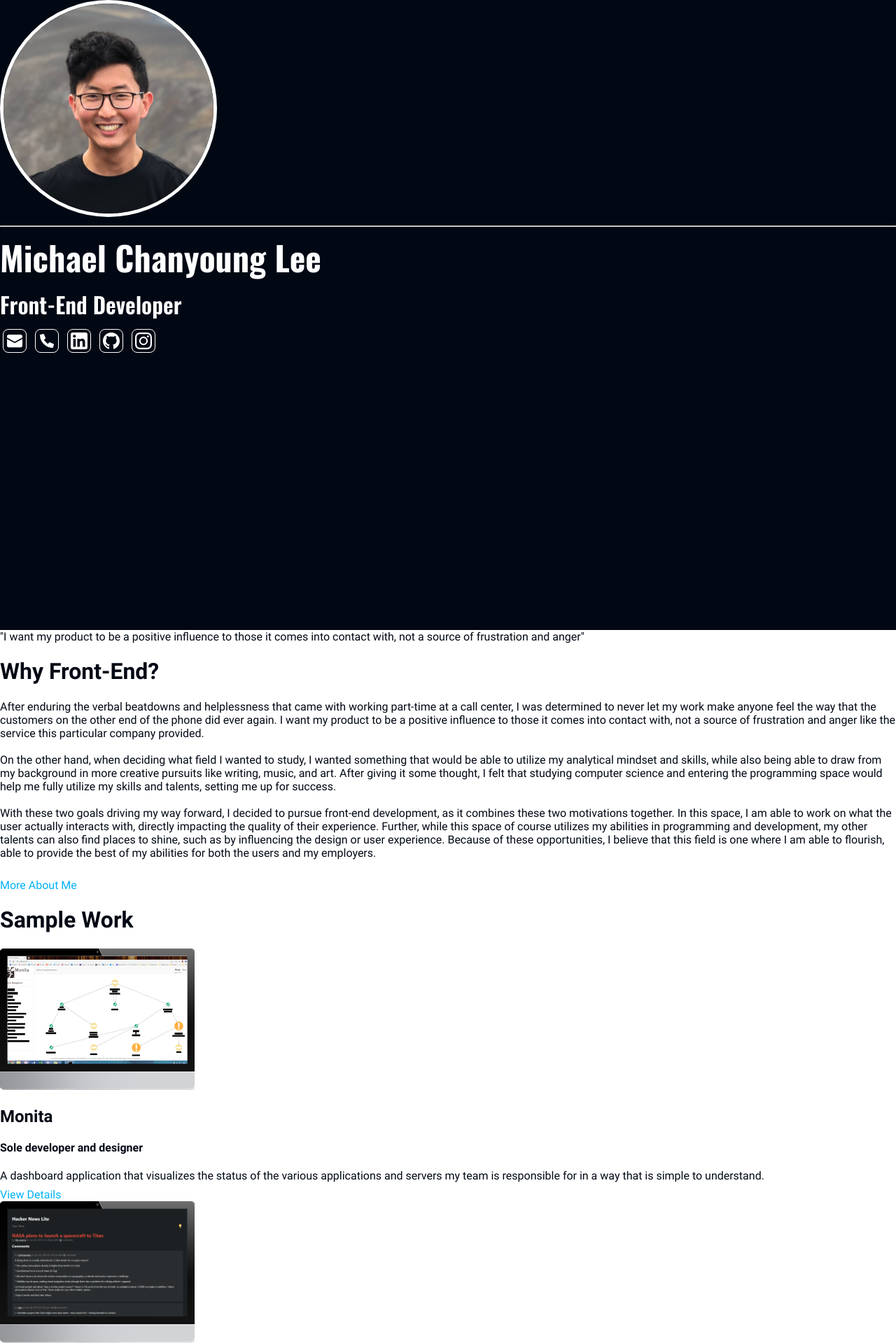
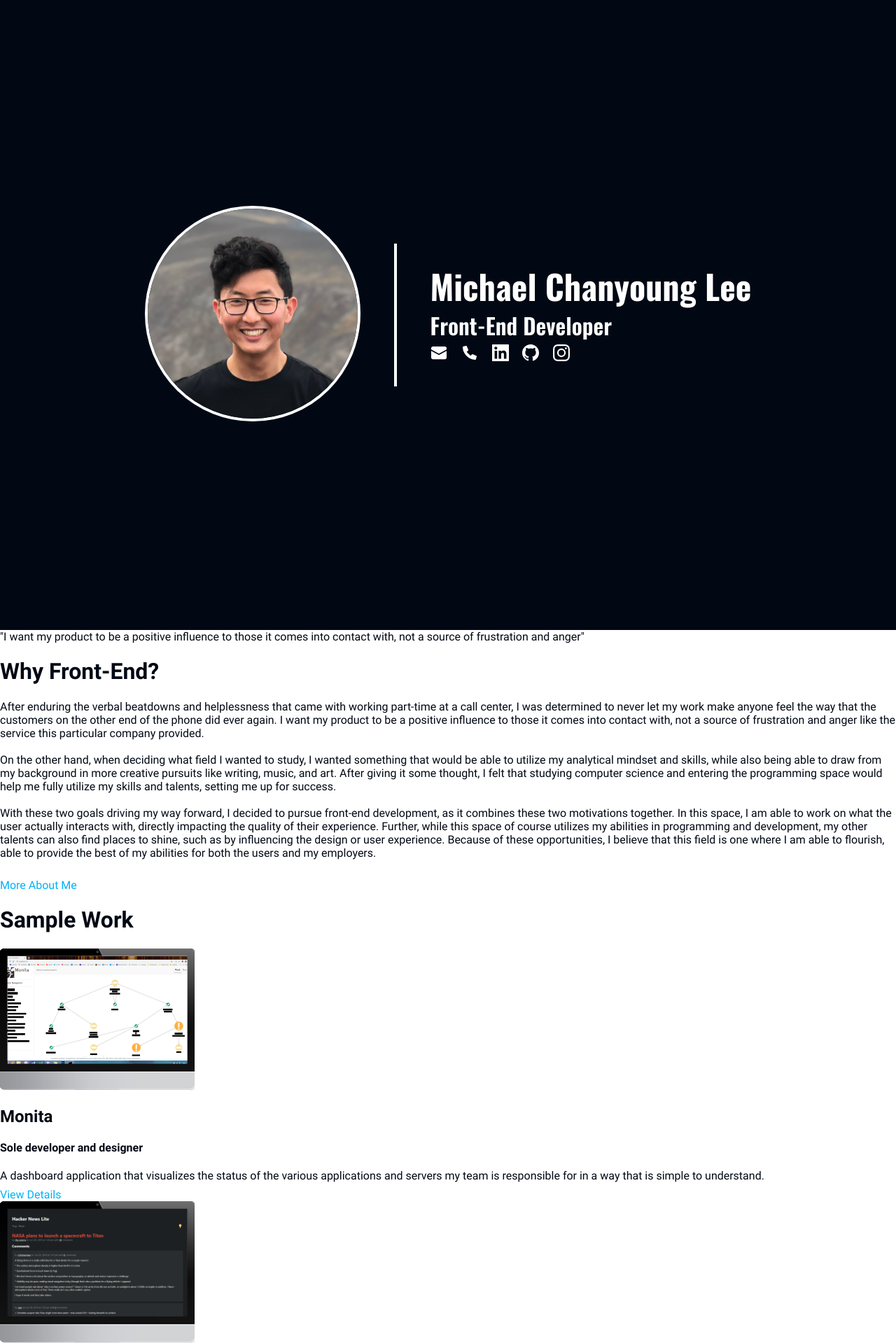
Before and after one commit to mlee-chanyoung/mlee-chanyoung.github.io, a Jekyll site: the page built from index.html, in a window 1280 px wide. Shown: the top 1920 px of the page at 70% size. Built offline with Jekyll 4.4.1, drawn with Linux system fonts in a browser that asks for light colours.

Commit message:
Add styling for homepage intro slice

```diff
--- a/_sass/utilities/_typography.scss
+++ b/_sass/utilities/_typography.scss
@@ -1,4 +1,5 @@
 @import 'utilities/fonts';
+@import 'utilities/mixins';
 @import 'utilities/variables';
 
 p {
@@ -14,13 +15,22 @@ a {
   margin: 0 0 $spacing-1 0;
   font-family: 'Oswald';
   font-weight: 600;
+  line-height: 1.2;
 
   &--primary {
-    font-size: $spacing-6;
+    font-size: $spacing-4;
     font-weight: 700;
+
+    @include for-screen-size(tablet-and-up) {
+      font-size: $spacing-6;
+    }
   }
 
   &--secondary {
-    font-size: $spacing-4;
+    font-size: $spacing-3;
+
+    @include for-screen-size(tablet-and-up) {
+      font-size: $spacing-4;
+    }
   }
 }
--- a/css/home.scss
+++ b/css/home.scss
@@ -1,22 +1,50 @@
 ---
 ---
 
+@import 'utilities/mixins';
 @import 'utilities/typography';
 @import 'utilities/variables';
 @import 'icon';
 
 .Home {
   &-headshot {
-    width: 300px;
+    border: $spacing-half solid $white;
+    border-radius: 50%;
+    width: 200px;
     height: auto;
-    border: 5px solid $white;
-    border-radius: 50%;
+
+    @include for-screen-size(tablet-and-up) {
+      width: 300px;
+    }
   }
 
   &-intro {
+    display: flex;
+    align-items: center;
+    flex-direction: column;
+    justify-content: center;
+
     background-color: $base-color;
     height: 100vh;
     color: $white;
+    text-align: center;
+
+    @include for-screen-size(tablet-wide-and-up) {
+      flex-direction: row;
+      text-align: left;
+    }
+
+    hr {
+      margin: $spacing-3 0;
+      width: 50%;
+      border: 2px solid $white;
+
+      @include for-screen-size(tablet-wide-and-up) {
+        margin: 0 $spacing-6;
+        height: 200px;
+        width: 0;
+      }
+    }
   }
 
   &-links {
@@ -25,10 +53,7 @@
     }
 
     .Icon {
-      border: 1px solid $white;
-      border-radius: $spacing-1;
-      margin: $spacing-half;
-      padding: $spacing-half;
+      margin-right: $spacing-2;
       fill: $white;
     }
   }
```
